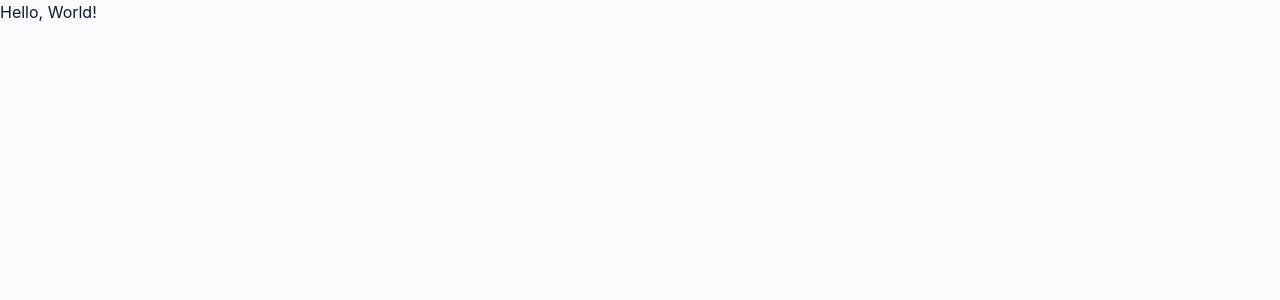
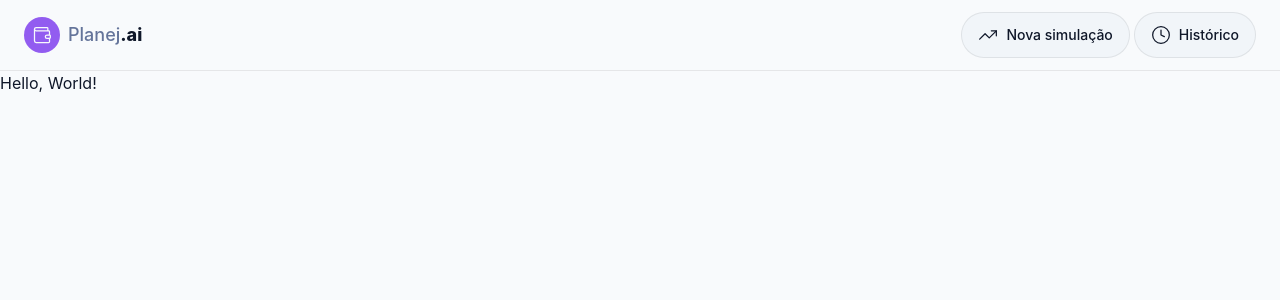
Before and after one commit to GadiegoN/planejai, a React (Vite) app: page / in a window 1280 px wide. Shown: the top 300 px of the page. Built offline with nearby package versions, Linux system fonts and the light colour scheme.

Commit message:
feat: add RootLayout and Header components with navigation buttons

```diff
--- /dev/null
+++ b/src/components/layout/RootLayout.tsx
@@ -0,0 +1,11 @@
+import { Outlet } from "react-router-dom";
+import { Header } from "../shared/Header";
+
+export function RootLayout() {
+  return (
+    <>
+      <Header />
+      <Outlet />
+    </>
+  );
+}
--- /dev/null
+++ b/src/components/shared/Header.tsx
@@ -0,0 +1,40 @@
+import { Clock, TrendingUp, Wallet } from "lucide-react";
+import { useNavigate } from "react-router-dom";
+import { Button } from "./Button";
+
+export function Header() {
+  const navigate = useNavigate();
+
+  return (
+    <header className="border-b border-border px-6 py-3">
+      <nav className="flex items-center justify-between">
+        <div className="flex items-center gap-2">
+          <div className="bg-primary flex size-9 items-center justify-center rounded-full">
+            <Wallet size={20} className="text-primary-foreground" />
+          </div>
+          <span className="text-lg select-none">
+            <span className="text-muted-foreground font-medium">Planej</span>
+            <span className="font-extrabold">.ai</span>
+          </span>
+        </div>
+
+        <div className="flex items-center gap-1">
+          <Button
+            variant="secondary"
+            icon={TrendingUp}
+            onClick={() => navigate("/")}
+          >
+            <span className="hidden sm:inline">Nova simulação</span>
+          </Button>
+          <Button
+            variant="secondary"
+            icon={Clock}
+            onClick={() => navigate("/historico")}
+          >
+            <span className="hidden sm:inline">Histórico</span>
+          </Button>
+        </div>
+      </nav>
+    </header>
+  );
+}
--- a/src/router.tsx
+++ b/src/router.tsx
@@ -1,7 +1,9 @@
 import { createBrowserRouter } from "react-router-dom";
+import { RootLayout } from "./components/layout/RootLayout";
 
 export const router = createBrowserRouter([
   {
+    element: <RootLayout />,
     children: [
       {
         path: "/",
```
